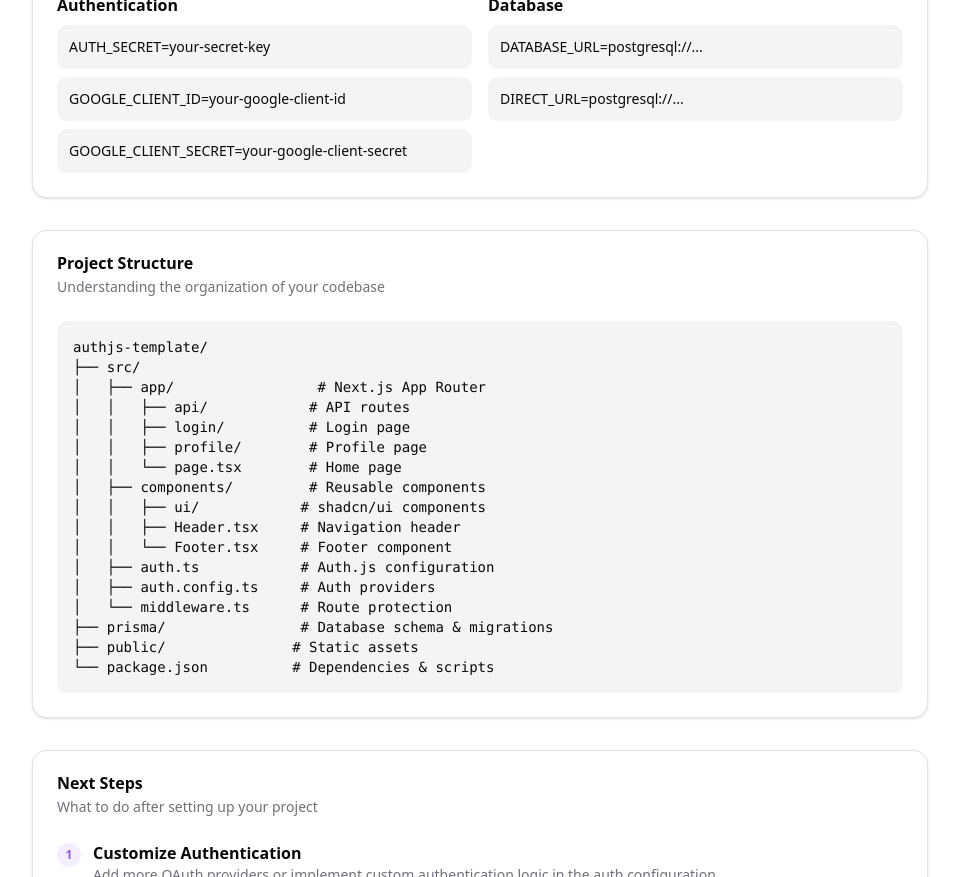
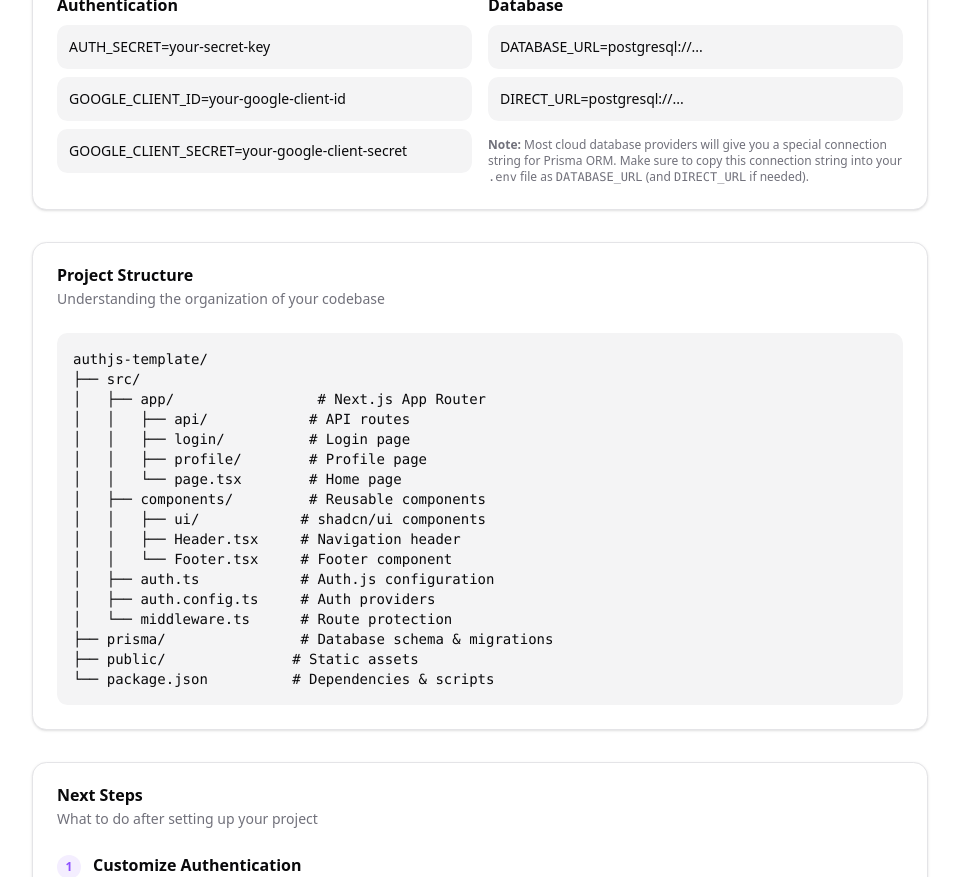
Before and after one commit to ganiny/authjs-template, a Next.js app: page /docs in a window 1280 px wide. Shown: the part 1420-2297 px from the top of the page, without its empty margins (160-1119 px from the left). Built offline with nearby package versions, Linux system fonts and the light colour scheme; no server answers.

Commit message:
update README

```diff
--- a/src/app/docs/page.tsx
+++ b/src/app/docs/page.tsx
@@ -248,6 +248,13 @@ export default function DocsPage() {
                   <div className="space-y-2 text-sm">
                     <CopyableCode code="DATABASE_URL=postgresql://..." />
                     <CopyableCode code="DIRECT_URL=postgresql://..." />
+                    <div className="text-xs text-muted-foreground pt-2">
+                      <strong>Note:</strong> Most cloud database providers will
+                      give you a special connection string for Prisma ORM. Make
+                      sure to copy this connection string into your{" "}
+                      <code>.env</code> file as <code>DATABASE_URL</code> (and{" "}
+                      <code>DIRECT_URL</code> if needed).
+                    </div>
                   </div>
                 </div>
               </div>
```
Also changed, not shown: 1 other file (tests, documents, lock files or other folders).
